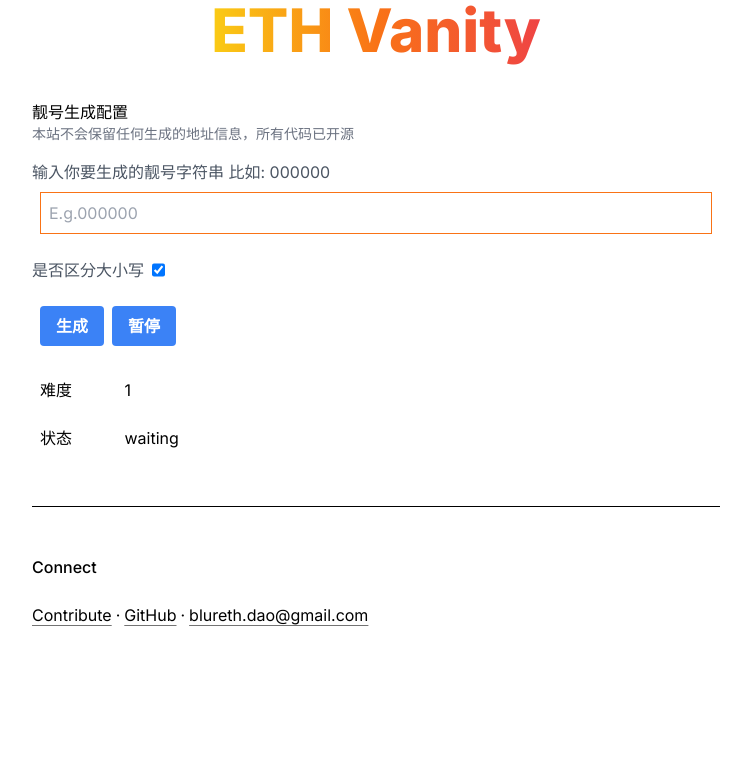
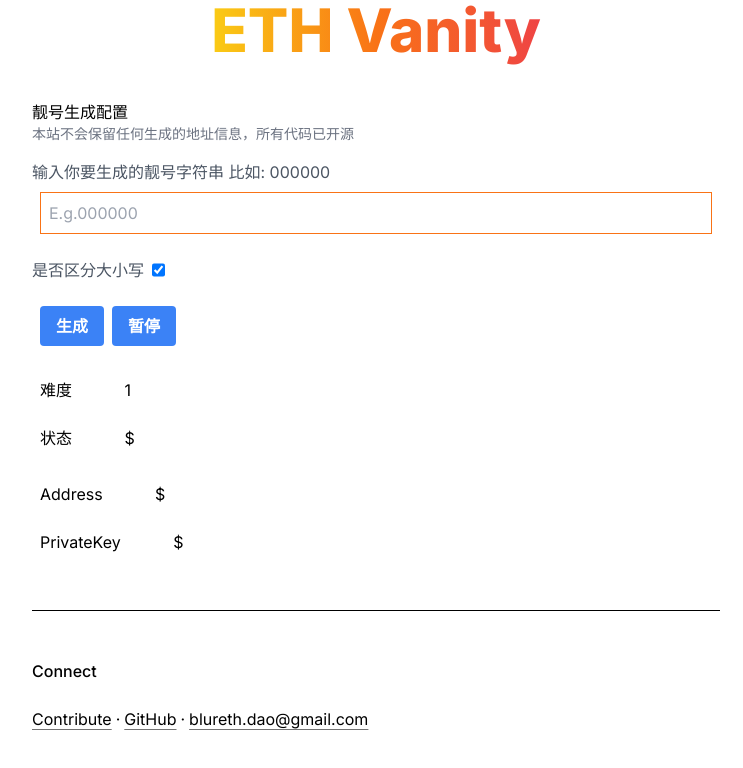
Before and after one commit to jessemoe/eth-vanity, a Next.js app: page / in a window 1280 px wide. Shown: the top 768 px of the page, without its empty margins (264-1007 px from the left). Built offline with nearby package versions, Linux system fonts and the light colour scheme.

Commit message:
feat: add generate function

```diff
--- a/src/app/page.tsx
+++ b/src/app/page.tsx
@@ -6,6 +6,34 @@ import { useState } from 'react';
 export default function Main() {
   const [isMatchCase, setIsMatchCase] = useState(true);
   const [value, setValue] = useState('');
+  const [addr, setAddr] = useState('');
+  const [privateKey, setPrivateKey] = useState('');
+  const [status, setStatus] = useState('');
+  const root = process.env.ROOT_URL
+
+  const generate = async () => {
+    const res = await fetch(`${root}/api/generate?value=${value}`,
+      {
+        method: 'GET',
+        headers: {
+          'Content-Type': 'application/json',
+
+        },
+      })
+    const { data } = await res.json()
+    if (res.ok) {
+      setStatus(data?.status)
+    }
+    if (data?.status === 'suc') {
+      setAddr(data?.address)
+      setPrivateKey(data?.key)
+    }
+  }
+
+  const pause = () => {
+    setStatus('')
+  }
+
 
   return (
     <div className="flex flex-col justify-center px-8 pb-32 md:pb-36 lg:px-10 ">
@@ -46,8 +74,10 @@ export default function Main() {
 
       <div>
         <div className='flex gap-2 p-2'>
-          <button className="rounded bg-blue-500 py-2 px-4 font-bold text-white hover:bg-blue-700">生成</button>
-          <button className="rounded bg-blue-500 py-2 px-4 font-bold text-white hover:bg-blue-700">暂停</button>
+          <button className="rounded bg-blue-500 py-2 px-4 font-bold text-white hover:bg-blue-700"
+            onClick={generate}>生成</button>
+          <button className="rounded bg-blue-500 py-2 px-4 font-bold text-white hover:bg-blue-700"
+            onClick={pause}>暂停</button>
         </div>
       </div>
       <div className='mt-4 p-2'>
@@ -55,7 +85,15 @@ export default function Main() {
         </span>
       </div>
       <div className='mt-2 p-2'>
-        状态 <span className='ml-12'>waiting
+        状态 <span className='ml-12'>${status}
+        </span>
+      </div>
+      <div className='mt-4 p-2'>
+        Address  <span className='ml-12'>${addr}
+        </span>
+      </div>
+      <div className='mt-2 p-2'>
+        PrivateKey <span className='ml-12'>${privateKey}
         </span>
       </div>
       <hr className="my-12 h-px border-0 bg-black dark:bg-[#292C2D]" />
```
Also changed, not shown: 1 other file (tests, documents, lock files or other folders).
